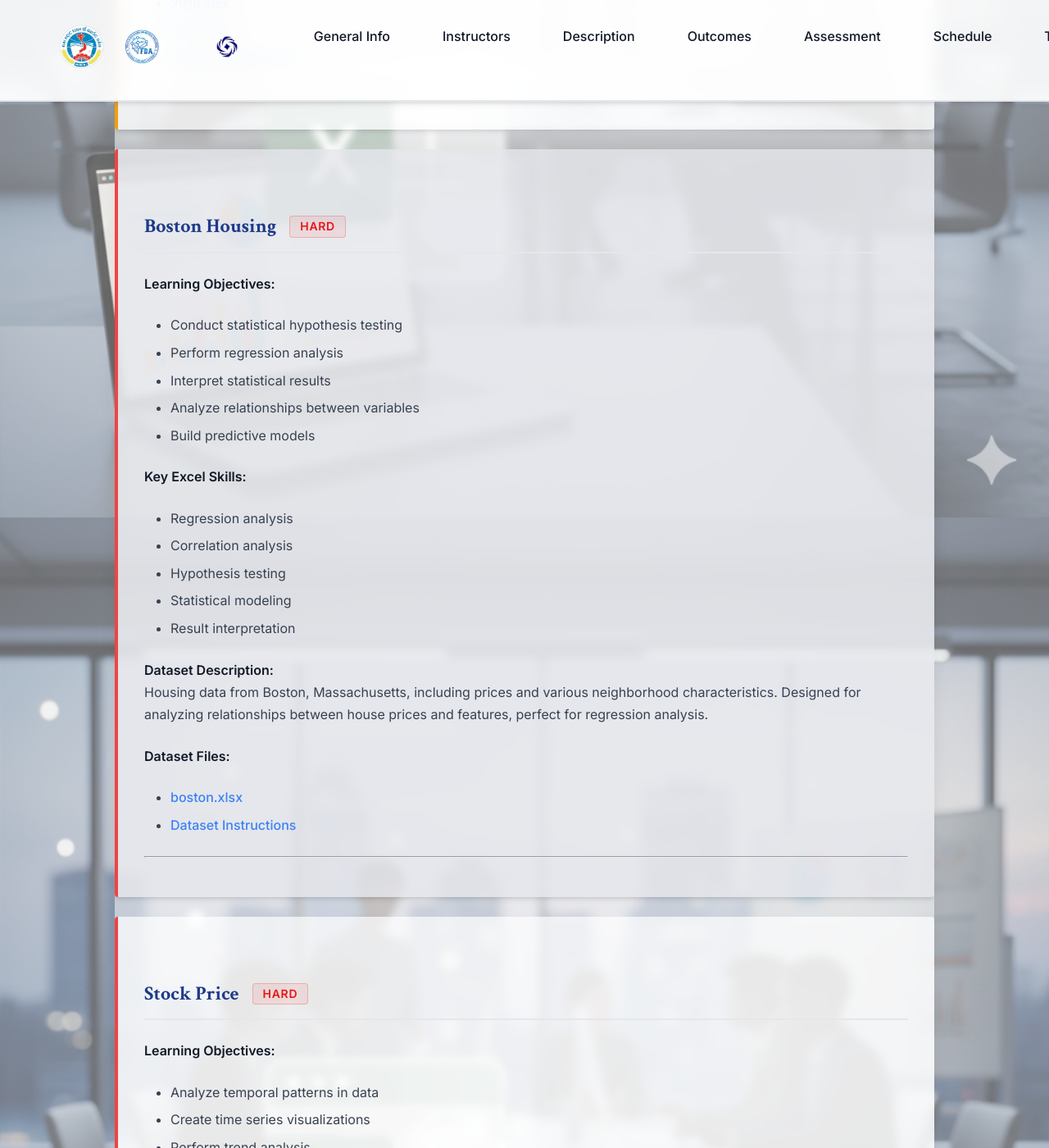
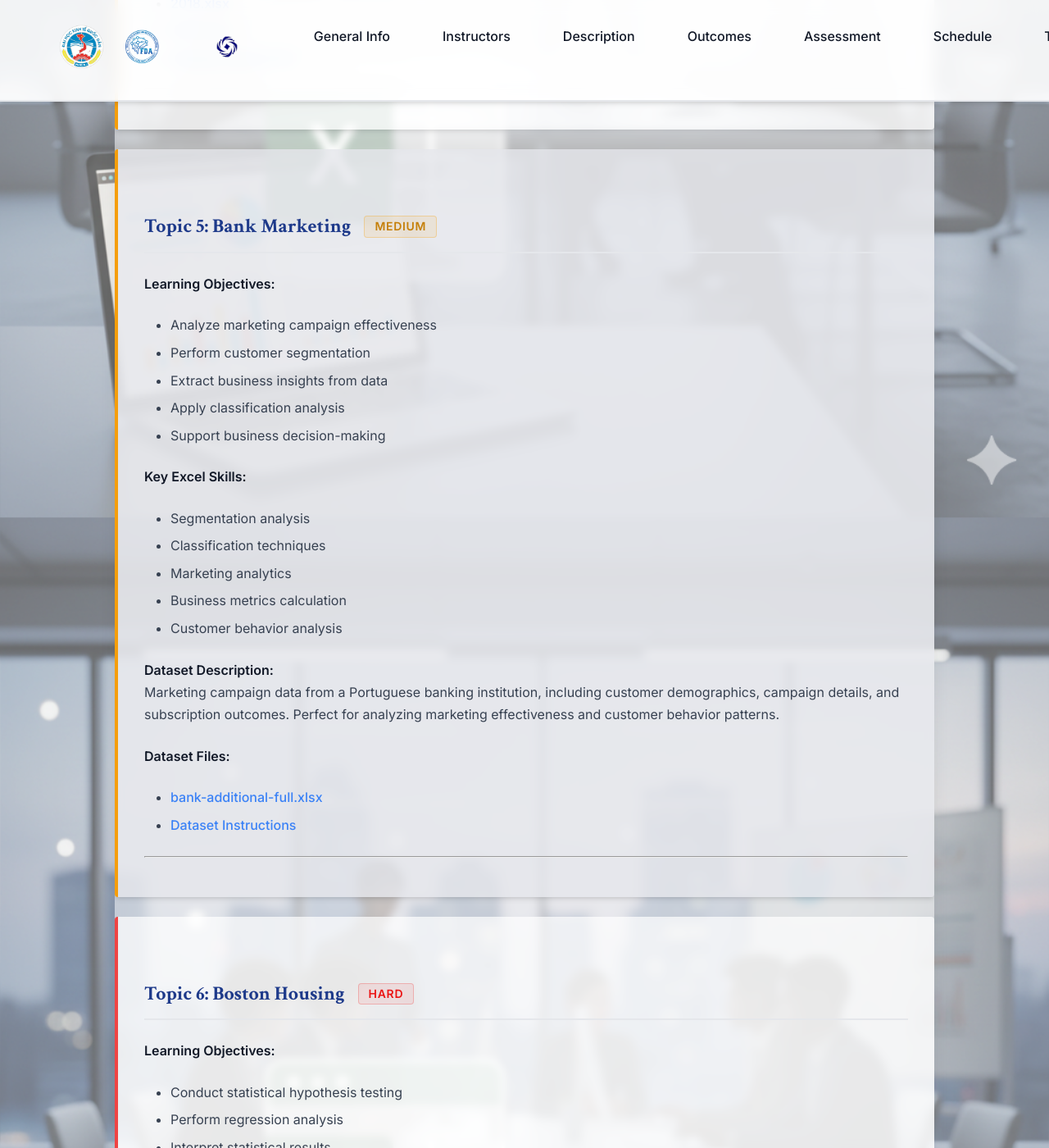
Before and after one commit to nghianguyen7171/excel_course, a Jekyll site: the page built from topics.md, in a window 1280 px wide and 1400 px high, scrolled down 4489 px. Shown: the whole window at 82% size. Built offline with Jekyll 4.4.1, drawn with Linux system fonts in a browser that asks for light colours; some of the changed text lies outside the part shown.

Commit message:
Reorder topics: number sequentially from easiest to hardest (1-7)

```diff
--- a/topics.md
+++ b/topics.md
@@ -18,7 +18,7 @@ Each topic includes a curated dataset with detailed instructions. Groups report
 
 <section id="topic-1" class="topic-card difficulty-easy">
 
-### Superstore Sales <span class="difficulty-badge badge-easy">Easy</span>
+### Topic 1: Superstore Sales <span class="difficulty-badge badge-easy">Easy</span>
 
 **Learning Objectives:**
 - Master essential Excel formulas and functions (SUM, AVERAGE, COUNT, IF, VLOOKUP)
@@ -46,7 +46,7 @@ Sales data for a fictional retail company, including product information, orders
 
 <section id="topic-2" class="topic-card difficulty-easy">
 
-### Titanic <span class="difficulty-badge badge-easy">Easy</span>
+### Topic 2: Titanic <span class="difficulty-badge badge-easy">Easy</span>
 
 **Learning Objectives:**
 - Import data from various sources
@@ -75,7 +75,7 @@ Passenger information from the Titanic, including demographics, ticket class, an
 
 <section id="topic-3" class="topic-card difficulty-easy">
 
-### Adult Census Income <span class="difficulty-badge badge-easy">Easy</span>
+### Topic 3: Adult Census Income <span class="difficulty-badge badge-easy">Easy</span>
 
 **Learning Objectives:**
 - Perform comprehensive exploratory data analysis
@@ -104,7 +104,7 @@ Demographic, social, and economic attributes from the 1994 U.S. Census database.
 
 <section id="topic-4" class="topic-card difficulty-medium">
 
-### World Happiness Report <span class="difficulty-badge badge-medium">Medium</span>
+### Topic 4: World Happiness Report <span class="difficulty-badge badge-medium">Medium</span>
 
 **Learning Objectives:**
 - Create effective data visualizations
@@ -135,9 +135,38 @@ Happiness levels and related factors (economic, social, health) for over 150 cou
 
 </section>
 
-<section id="topic-5" class="topic-card difficulty-hard">
+<section id="topic-5" class="topic-card difficulty-medium">
 
-### Boston Housing <span class="difficulty-badge badge-hard">Hard</span>
+### Topic 5: Bank Marketing <span class="difficulty-badge badge-medium">Medium</span>
+
+**Learning Objectives:**
+- Analyze marketing campaign effectiveness
+- Perform customer segmentation
+- Extract business insights from data
+- Apply classification analysis
+- Support business decision-making
+
+**Key Excel Skills:**
+- Segmentation analysis
+- Classification techniques
+- Marketing analytics
+- Business metrics calculation
+- Customer behavior analysis
+
+**Dataset Description:**
+Marketing campaign data from a Portuguese banking institution, including customer demographics, campaign details, and subscription outcomes. Perfect for analyzing marketing effectiveness and customer behavior patterns.
+
+**Dataset Files:**
+- [bank-additional-full.xlsx](../student%20desk/Topic/07-Marketing-Business-Intelligence/bank-additional-full.xlsx)
+- [Dataset Instructions](../student%20desk/Topic/07-Marketing-Business-Intelligence/Dataset_Details.docx)
+
+---
+
+</section>
+
+<section id="topic-6" class="topic-card difficulty-hard">
+
+### Topic 6: Boston Housing <span class="difficulty-badge badge-hard">Hard</span>
 
 **Learning Objectives:**
 - Conduct statistical hypothesis testing
@@ -164,9 +193,9 @@ Housing data from Boston, Massachusetts, including prices and various neighborho
 
 </section>
 
-<section id="topic-6" class="topic-card difficulty-hard">
+<section id="topic-7" class="topic-card difficulty-hard">
 
-### Stock Price <span class="difficulty-badge badge-hard">Hard</span>
+### Topic 7: Stock Price <span class="difficulty-badge badge-hard">Hard</span>
 
 **Learning Objectives:**
 - Analyze temporal patterns in data
@@ -192,35 +221,6 @@ Daily stock prices for major technology companies (Amazon, Apple, Facebook, Goog
 - [Google.xlsx](../student%20desk/Topic/06-Time-Series-Analysis/Google.xlsx)
 - [Netflix.xlsx](../student%20desk/Topic/06-Time-Series-Analysis/Netflix.xlsx)
 - [Dataset Instructions](../student%20desk/Topic/06-Time-Series-Analysis/Dataset_Details.docx)
-
----
-
-</section>
-
-<section id="topic-7" class="topic-card difficulty-medium">
-
-### Bank Marketing <span class="difficulty-badge badge-medium">Medium</span>
-
-**Learning Objectives:**
-- Analyze marketing campaign effectiveness
-- Perform customer segmentation
-- Extract business insights from data
-- Apply classification analysis
-- Support business decision-making
-
-**Key Excel Skills:**
-- Segmentation analysis
-- Classification techniques
-- Marketing analytics
-- Business metrics calculation
-- Customer behavior analysis
-
-**Dataset Description:**
-Marketing campaign data from a Portuguese banking institution, including customer demographics, campaign details, and subscription outcomes. Perfect for analyzing marketing effectiveness and customer behavior patterns.
-
-**Dataset Files:**
-- [bank-additional-full.xlsx](../student%20desk/Topic/07-Marketing-Business-Intelligence/bank-additional-full.xlsx)
-- [Dataset Instructions](../student%20desk/Topic/07-Marketing-Business-Intelligence/Dataset_Details.docx)
 
 ---
 
```
